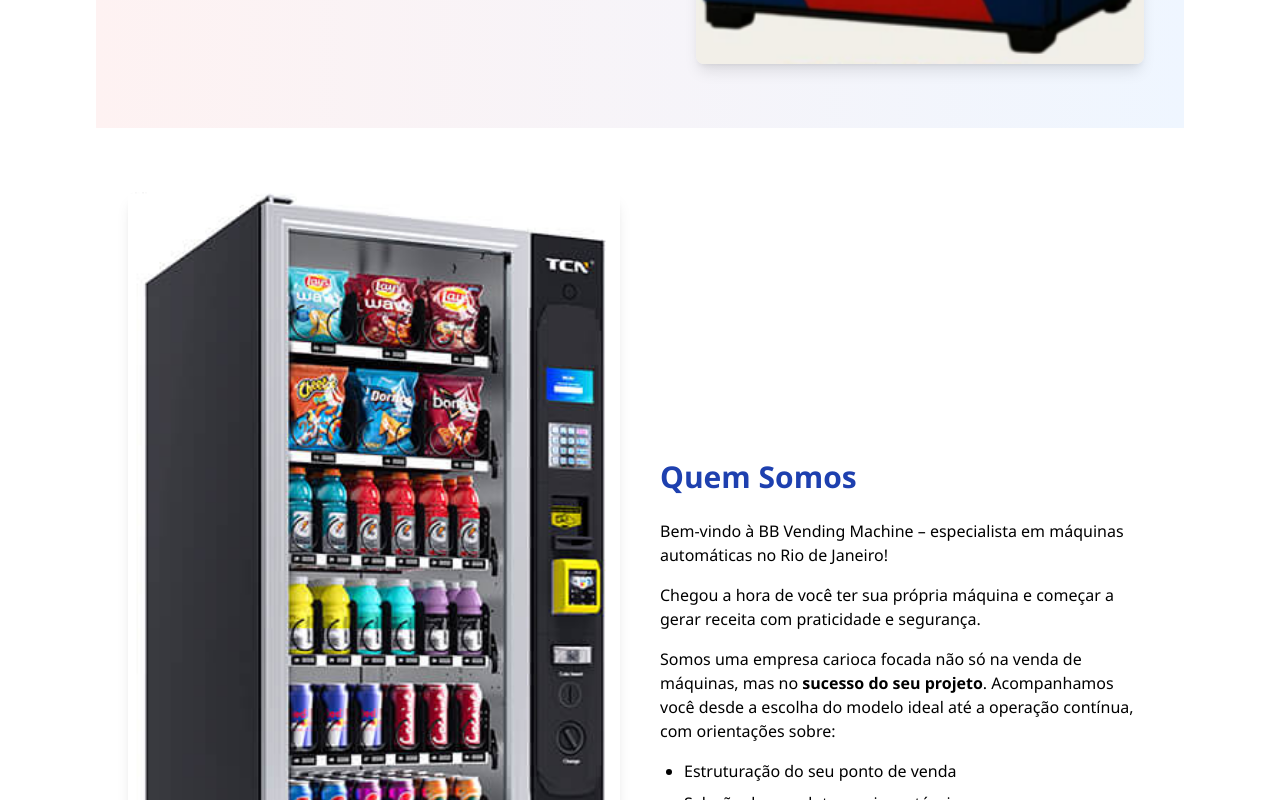
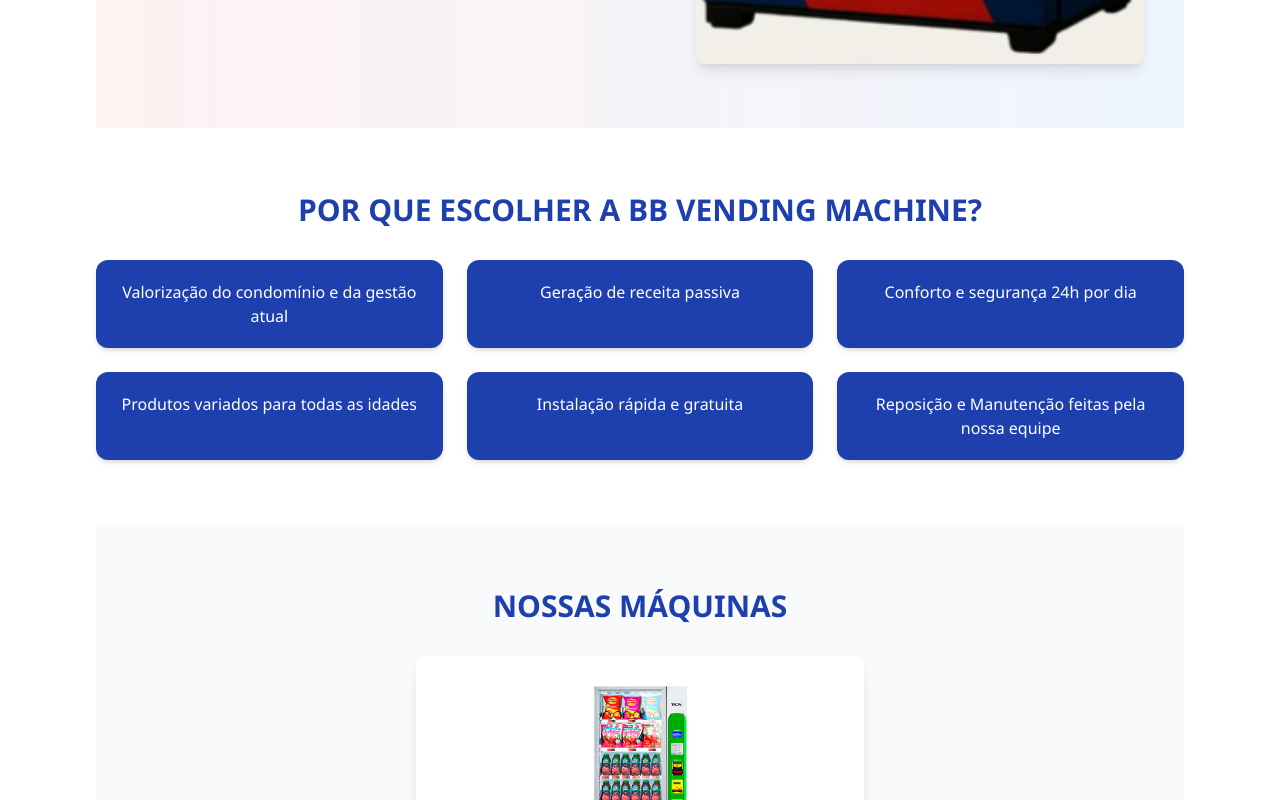
Before and after one commit to msaraujo10/bbvending-site, a React (Vite) app: page / in a window 1280 px wide. Shown: the part 840-1640 px from the top of the page. Built offline with nearby package versions, Linux system fonts and the light colour scheme.

Commit message:
Ajuste na Home

```diff
--- a/src/pages/HomePage.jsx
+++ b/src/pages/HomePage.jsx
@@ -2,13 +2,11 @@
 import HeroSection from "../components/HeroSection.jsx";
 import BenefitsSection from "../components/BenefitsSection.jsx";
 import MachinesCarousel from "../components/MachinesCarousel.jsx";
-import AboutSection from "../components/AboutSection.jsx";
 
 const HomePage = () => {
   return (
     <>
       <HeroSection />
-      <AboutSection />
       <BenefitsSection />
       <MachinesCarousel />
     </>
```
